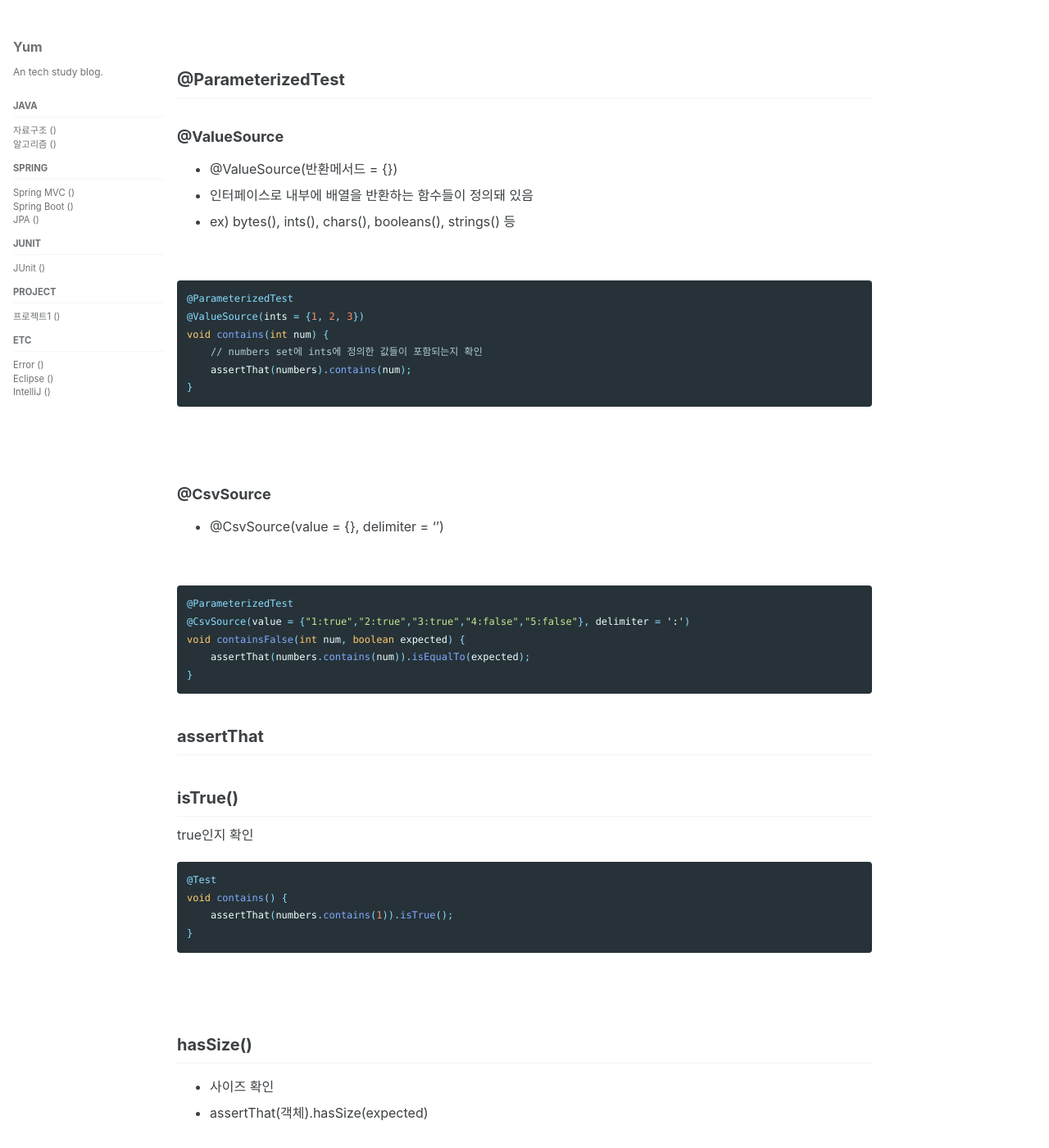
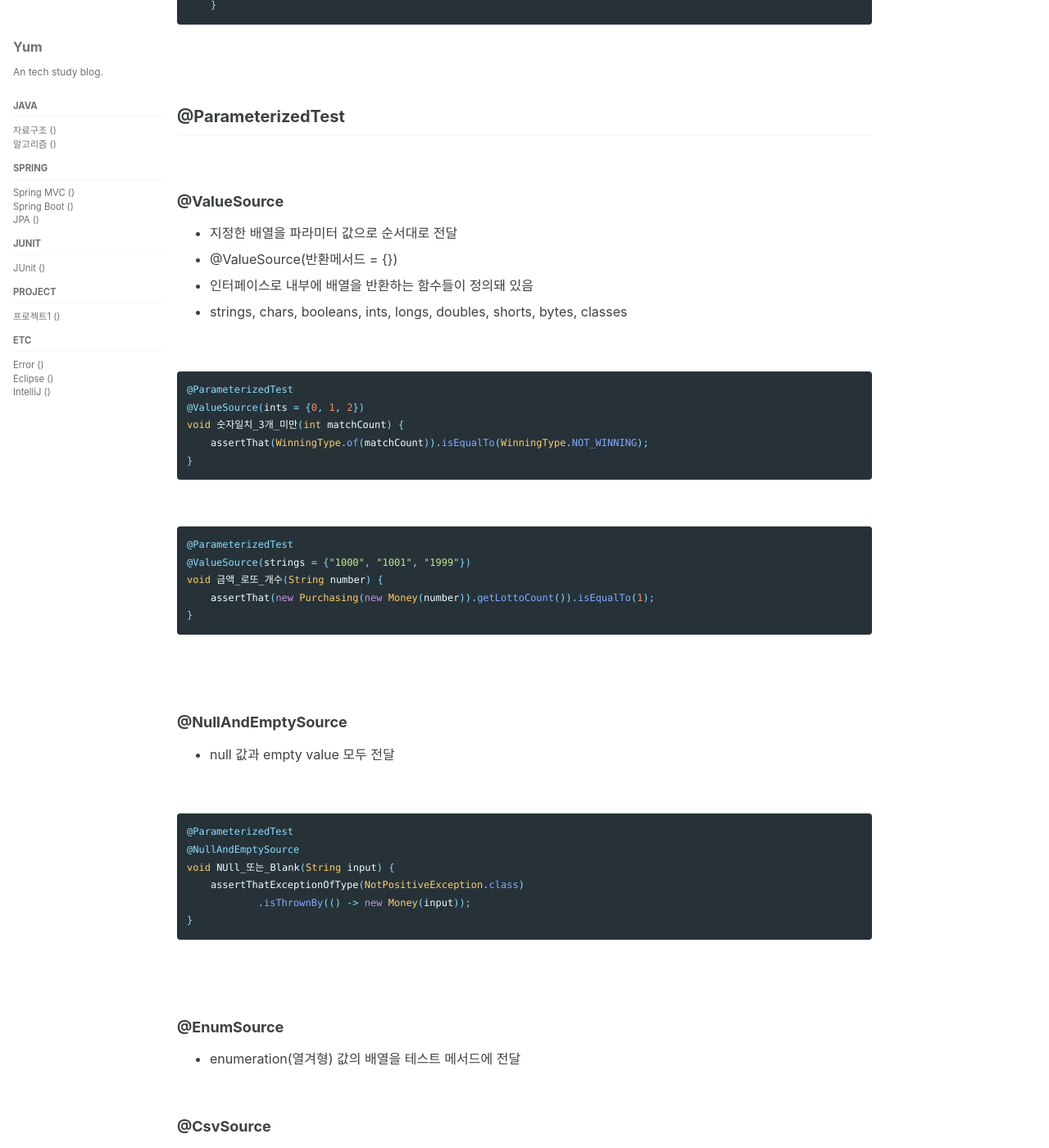
Before and after one commit to gkfgran5037/gkfgran5037.github.io, a Jekyll site: the page built from _posts/junit/2022-09-21-Junit.md, in a window 1280 px wide and 1400 px high, scrolled down 727 px. Shown: the whole window at 82% size. Built offline with Jekyll 4.4.1, drawn with Linux system fonts in a browser that asks for light colours; cached includes are drawn as plain includes; some of the changed text lies outside the part shown.

Commit message:
docs : 어노테이션3

````diff
--- a/_posts/junit/2022-09-21-Junit.md
+++ b/_posts/junit/2022-09-21-Junit.md
@@ -6,11 +6,14 @@ categories:
 
 ## @Test
 
-<br/>
-<br/>
+<br/><br/>
+
+
+
 
 ## @Nested
 
+<br/>
 
 ```java
 import org.junit.jupiter.api.Nested;
@@ -30,29 +33,69 @@ public class StringTest {
     }
 ```
 
-<br/>
+<br/><br/>
+
+
+
+
+## @ParameterizedTest
 <br/>
 
-## @ParameterizedTest
-
 ### @ValueSource
+- 지정한 배열을 파라미터 값으로 순서대로 전달
 - @ValueSource(반환메서드 = {})
 - 인터페이스로 내부에 배열을 반환하는 함수들이 정의돼 있음
-- ex) bytes(), ints(), chars(), booleans(), strings() 등
+- strings, chars, booleans, ints, longs, doubles, shorts, bytes, classes
+
 
 <br/>
 
 ```java
 @ParameterizedTest
-@ValueSource(ints = {1, 2, 3})
-void contains(int num) {
-    // numbers set에 ints에 정의한 값들이 포함되는지 확인
-    assertThat(numbers).contains(num);
+@ValueSource(ints = {0, 1, 2})
+void 숫자일치_3개_미만(int matchCount) {
+    assertThat(WinningType.of(matchCount)).isEqualTo(WinningType.NOT_WINNING);
 }
 ```
 
 <br/>
+
+```java
+@ParameterizedTest
+@ValueSource(strings = {"1000", "1001", "1999"})
+void 금액_로또_개수(String number) {
+    assertThat(new Purchasing(new Money(number)).getLottoCount()).isEqualTo(1);
+}
+```
+<br/><br/>
+
+
+
+
+### @NullAndEmptySource
+- null 값과 empty value 모두 전달
+
 <br/>
+
+```java
+@ParameterizedTest
+@NullAndEmptySource
+void NUll_또는_Blank(String input) {
+    assertThatExceptionOfType(NotPositiveException.class)
+            .isThrownBy(() -> new Money(input));
+}
+```
+<br/><br/>
+
+
+
+
+### @EnumSource
+- enumeration(열겨형) 값의 배열을 테스트 메서드에 전달
+<br/><br/>
+
+
+
 
 ### @CsvSource
 - @CsvSource(value = {}, delimiter = '')
@@ -66,6 +109,53 @@ void containsFalse(int num, boolean expected) {
     assertThat(numbers.contains(num)).isEqualTo(expected);
 }
 ```
+<br/><br/>
+
+
+
+
+### MethodSource
+
+```java
+@ParameterizedTest
+@MethodSource("provideIntsWinningType")
+void 숫자일치_3개_이상(int matchCount, WinningType winningType) {
+    assertThat(WinningType.of(matchCount)).isEqualTo(winningType);
+}
+
+private static Stream<Arguments> provideIntsWinningType() {
+    return Stream.of(
+            Arguments.of(3, WinningType.FOURTH_PLACE),
+            Arguments.of(4, WinningType.THIRD_PLACE),
+            Arguments.of(5, WinningType.SECOND_PLACE),
+            Arguments.of(6, WinningType.FIRST_PLACE)
+    );
+}
+```
+
+
+
+
+<br/><br/><br/><br/><br/>
+<br/><br/><br/><br/><br/>
+<br/><br/><br/><br/><br/>
+
+
+
+
+
+
+
+
+
+
+
+
+
+
+
+
+
 
 
 ## assertThat
@@ -152,3 +242,6 @@ void subString() {
     assertThat(result).isEqualTo("1,2");
 }
 ```
+
+
+()[https://gmlwjd9405.github.io/2019/11/27/junit5-guide-parameterized-test.html]
````
Also changed, not shown: _posts/springboot/2022-07-22-Lombok-Annotation.md (+18 -2 lines).
